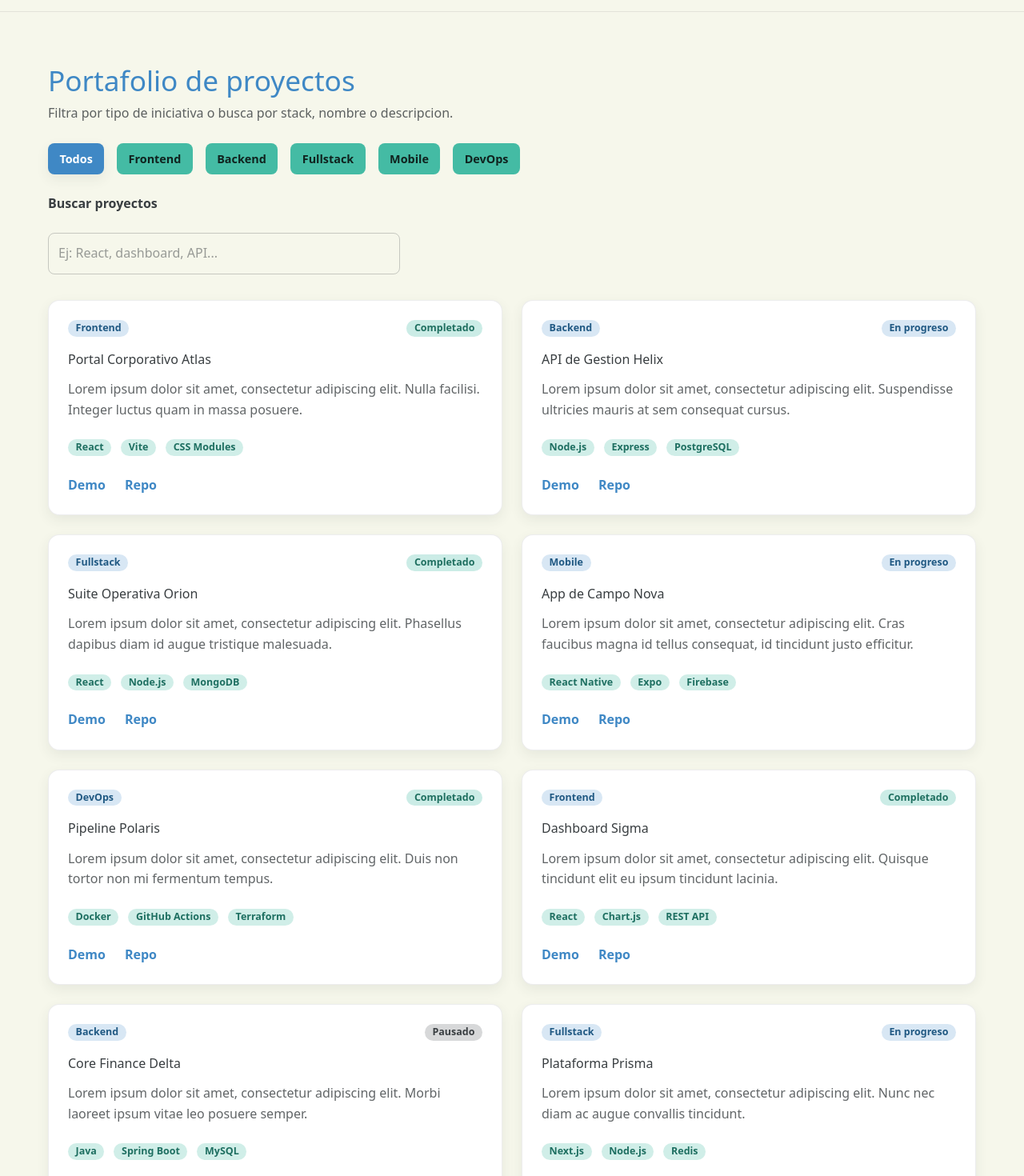
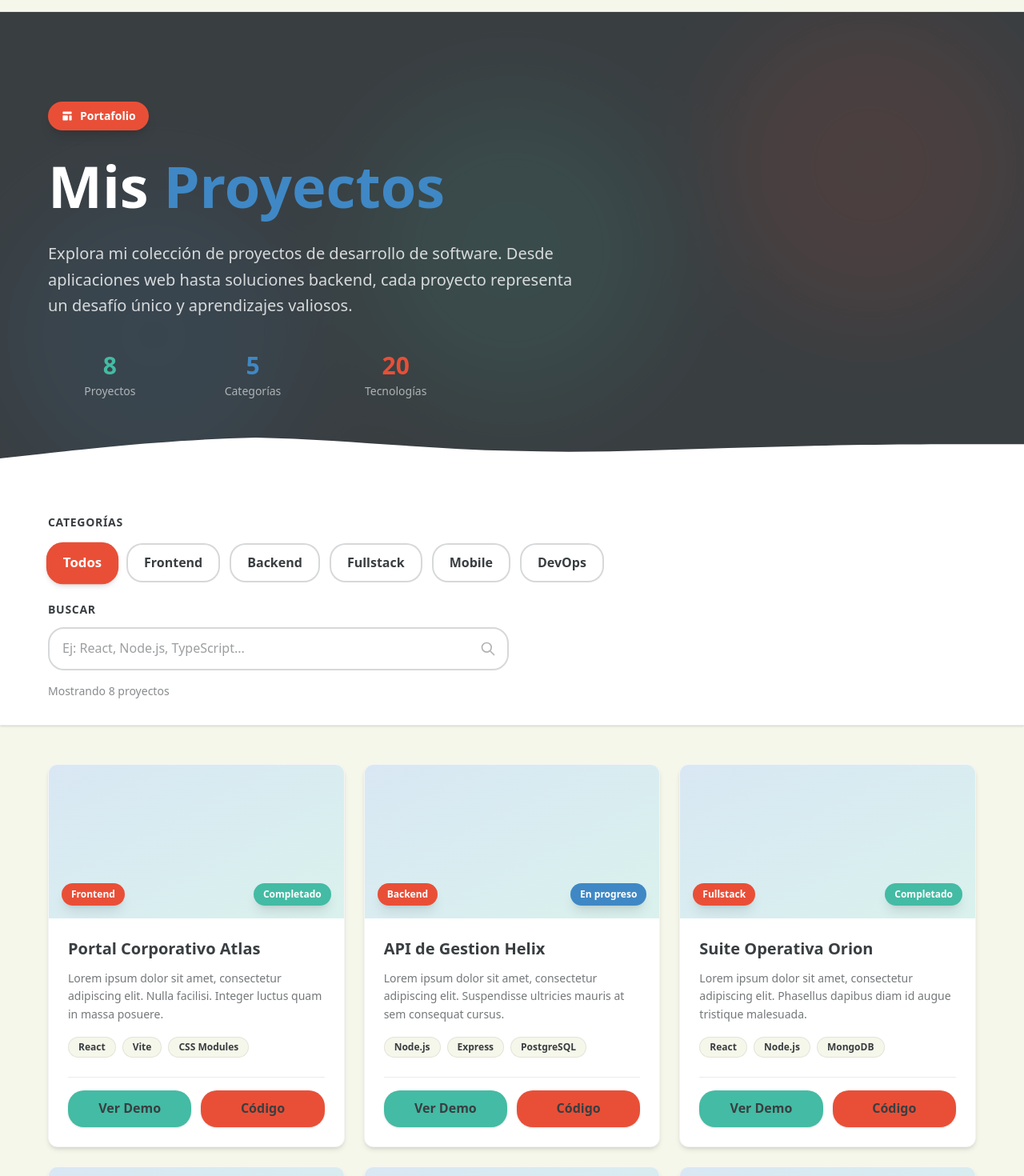
Before and after one commit to Jostero32/PaginaGrupalDAS, a React (Vite) app: page /proyecto in a window 1280 px wide. Shown: the part 60-1530 px from the top of the page at 80% size. Built offline with nearby package versions, Linux system fonts and the light colour scheme.

Commit message:
Se crea un nuevo diseño para la pagina proyectos

```diff
--- a/src/pages/Projects.jsx
+++ b/src/pages/Projects.jsx
@@ -1,8 +1,4 @@
 import { useMemo, useState } from "react";
-import Badge from "../components/ui/Badge";
-import Button from "../components/ui/Button";
-import Card from "../components/ui/Card";
-import SectionTitle from "../components/ui/SectionTitle";
 import { projects } from "../data/projects";
 import usePageMeta from "../routes/usePageMeta";
 
@@ -15,10 +11,10 @@ const categories = [
   "DevOps",
 ];
 
-function getStatusVariant(status) {
-  if (status === "Completado") return "success";
-  if (status === "En progreso") return "progress";
-  return "paused";
+function getStatusColor(status) {
+  if (status === "Completado") return "bg-[#44BBA4] text-white";
+  if (status === "En progreso") return "bg-[#3F88C5] text-white";
+  return "bg-[#393E41] text-white";
 }
 
 function Projects() {
@@ -47,103 +43,248 @@ function Projects() {
   }, [selectedCategory, query]);
 
   return (
-    <section className="page-section">
-      <div className="container">
-        <SectionTitle
-          title="Portafolio de proyectos"
-          subtitle="Filtra por tipo de iniciativa o busca por stack, nombre o descripcion."
+    <div className="min-h-screen bg-[#F6F7EB]">
+      {/* Hero Section */}
+      <section className="relative bg-[#393E41] text-white overflow-hidden">
+        {/* Decorative Background Elements */}
+        <div className="absolute inset-0 opacity-10">
+          <div className="absolute top-0 right-0 w-96 h-96 bg-[#E94F37] rounded-full blur-3xl"></div>
+          <div className="absolute bottom-0 left-0 w-96 h-96 bg-[#3F88C5] rounded-full blur-3xl"></div>
+          <div className="absolute top-1/2 left-1/2 -translate-x-1/2 -translate-y-1/2 w-96 h-96 bg-[#44BBA4] rounded-full blur-3xl"></div>
+        </div>
+
+        <div className="container relative z-10 py-20 md:py-28">
+          <div className="max-w-4xl">
+            {/* Badge */}
+            <div className="inline-flex items-center gap-2 bg-[#E94F37] text-white px-4 py-2 rounded-full text-sm font-bold mb-6 shadow-lg">
+              <svg className="w-4 h-4" fill="currentColor" viewBox="0 0 20 20">
+                <path d="M3 4a1 1 0 011-1h12a1 1 0 011 1v2a1 1 0 01-1 1H4a1 1 0 01-1-1V4zM3 10a1 1 0 011-1h6a1 1 0 011 1v6a1 1 0 01-1 1H4a1 1 0 01-1-1v-6zM14 9a1 1 0 00-1 1v6a1 1 0 001 1h2a1 1 0 001-1v-6a1 1 0 00-1-1h-2z" />
+              </svg>
+              Portafolio
+            </div>
+
+            {/* Title */}
+            <h1 className="text-5xl md:text-6xl lg:text-7xl font-extrabold mb-6 leading-tight">
+              Mis <span className="text-[#3F88C5]">Proyectos</span>
+            </h1>
+
+            {/* Description */}
+            <p className="text-lg md:text-xl text-white/80 max-w-2xl leading-relaxed">
+              Explora mi colección de proyectos de desarrollo de software. Desde
+              aplicaciones web hasta soluciones backend, cada proyecto
+              representa un desafío único y aprendizajes valiosos.
+            </p>
+
+            {/* Stats */}
+            <div className="mt-10 grid grid-cols-3 gap-6 max-w-lg">
+              <div className="text-center">
+                <div className="text-3xl font-bold text-[#44BBA4]">
+                  {projects.length}
+                </div>
+                <div className="text-sm text-white/60 mt-1">Proyectos</div>
+              </div>
+              <div className="text-center">
+                <div className="text-3xl font-bold text-[#3F88C5]">
+                  {categories.length - 1}
+                </div>
+                <div className="text-sm text-white/60 mt-1">Categorías</div>
+              </div>
+              <div className="text-center">
+                <div className="text-3xl font-bold text-[#E94F37]">
+                  {new Set(projects.flatMap((p) => p.stack)).size}
+                </div>
+                <div className="text-sm text-white/60 mt-1">Tecnologías</div>
+              </div>
+            </div>
+          </div>
+        </div>
+
+        {/* Bottom Wave */}
+        <div className="absolute bottom-0 left-0 right-0">
+          <svg
+            className="w-full h-12 md:h-16 text-white"
+            preserveAspectRatio="none"
+            viewBox="0 0 1440 54"
+            fill="none"
+            xmlns="http://www.w3.org/2000/svg"
+          >
+            <path
+              d="M0 22L60 17C120 12 240 2 360 0C480 2 600 12 720 14C840 17 960 12 1080 10C1200 7 1320 7 1380 7L1440 7V54H1380C1320 54 1200 54 1080 54C960 54 840 54 720 54C600 54 480 54 360 54C240 54 120 54 60 54H0V22Z"
+              fill="currentColor"
             />
+          </svg>
+        </div>
+      </section>
 
-        <div className="mb-8 grid gap-6">
+      {/* Filters Section */}
+      <section className="bg-white shadow-sm border-b border-[#393E41]/10">
+        <div className="container py-8">
+          {/* Category Filters */}
+          <div className="mb-6">
+            <h2 className="text-sm font-bold text-[#393E41] uppercase tracking-wider mb-4">
+              Categorías
+            </h2>
             <div
-            className="flex flex-wrap gap-4"
+              className="flex flex-wrap gap-3"
               role="group"
               aria-label="Filtrar proyectos por categoria"
             >
               {categories.map((category) => (
-              <Button
+                <button
                   key={category}
-                variant={
-                  selectedCategory === category ? "primary" : "secondary"
-                }
-                size="sm"
                   type="button"
                   onClick={() => setSelectedCategory(category)}
+                  className={`px-5 py-2.5 rounded-lg font-semibold transition-all duration-200 ${
+                    selectedCategory === category
+                      ? "bg-[#E94F37] text-white shadow-md scale-105"
+                      : "bg-white text-[#393E41] border-2 border-[#393E41]/20 hover:border-[#E94F37] hover:text-[#E94F37]"
+                  }`}
                 >
                   {category}
-              </Button>
+                </button>
               ))}
             </div>
+          </div>
 
-          <div className="grid gap-3 max-w-[440px]">
-            <label htmlFor="project-search" className="font-bold">
-              Buscar proyectos
+          {/* Search Bar */}
+          <div className="max-w-xl">
+            <label
+              htmlFor="project-search"
+              className="block text-sm font-bold text-[#393E41] uppercase tracking-wider mb-3"
+            >
+              Buscar
             </label>
+            <div className="relative">
               <input
                 id="project-search"
                 name="project-search"
                 type="search"
                 value={query}
                 onChange={(event) => setQuery(event.target.value)}
-              placeholder="Ej: React, dashboard, API..."
-              className="w-full border border-[rgba(57,62,65,0.25)] rounded-[var(--radius-sm)] px-3 py-3 font-[inherit]"
+                placeholder="Ej: React, Node.js, TypeScript..."
+                className="w-full px-4 py-3 pr-12 border-2 border-[#393E41]/20 rounded-lg focus:outline-none focus:border-[#3F88C5] focus:ring-2 focus:ring-[#3F88C5]/20 transition-all"
               />
+              <svg
+                className="absolute right-4 top-1/2 -translate-y-1/2 w-5 h-5 text-[#393E41]/40"
+                fill="none"
+                stroke="currentColor"
+                viewBox="0 0 24 24"
+              >
+                <path
+                  strokeLinecap="round"
+                  strokeLinejoin="round"
+                  strokeWidth={2}
+                  d="M21 21l-6-6m2-5a7 7 0 11-14 0 7 7 0 0114 0z"
+                />
+              </svg>
             </div>
           </div>
 
-        <div className="grid grid-cols-1 md:grid-cols-2 gap-6">
+          {/* Results Count */}
+          <p className="mt-4 text-sm text-[#393E41]/60">
+            Mostrando {filteredProjects.length}{" "}
+            {filteredProjects.length === 1 ? "proyecto" : "proyectos"}
+          </p>
+        </div>
+      </section>
+
+      {/* Projects Grid */}
+      <section className="py-12">
+        <div className="container">
+          {filteredProjects.length === 0 ? (
+            <div className="text-center py-16">
+              <svg
+                className="w-20 h-20 mx-auto mb-4 text-[#393E41]/20"
+                fill="none"
+                stroke="currentColor"
+                viewBox="0 0 24 24"
+              >
+                <path
+                  strokeLinecap="round"
+                  strokeLinejoin="round"
+                  strokeWidth={2}
+                  d="M9.172 16.172a4 4 0 015.656 0M9 10h.01M15 10h.01M21 12a9 9 0 11-18 0 9 9 0 0118 0z"
+                />
+              </svg>
+              <p className="text-xl font-semibold text-[#393E41] mb-2">
+                No se encontraron proyectos
+              </p>
+              <p className="text-[#393E41]/60">
+                Intenta con otros filtros o términos de búsqueda
+              </p>
+            </div>
+          ) : (
+            <div className="grid grid-cols-1 md:grid-cols-2 lg:grid-cols-3 gap-8">
               {filteredProjects.map((project) => (
-            <Card key={project.id}>
-              <div className="flex justify-between items-center gap-4">
-                <Badge variant="primary">{project.category}</Badge>
-                <Badge variant={getStatusVariant(project.status)}>
+                <article
+                  key={project.id}
+                  className="bg-white rounded-xl shadow-md hover:shadow-xl transition-all duration-300 overflow-hidden group border border-[#393E41]/5"
+                >
+                  {/* Project Image/Placeholder */}
+                  <div className="h-48 bg-gradient-to-br from-[#3F88C5]/20 to-[#44BBA4]/20 relative overflow-hidden">
+                    <div className="absolute inset-0 bg-gradient-to-br from-[#3F88C5] to-[#44BBA4] opacity-0 group-hover:opacity-10 transition-opacity duration-300" />
+                    <div className="absolute bottom-4 left-4 right-4 flex items-center justify-between">
+                      <span className="bg-[#E94F37] text-white text-xs font-bold px-3 py-1.5 rounded-full shadow-lg">
+                        {project.category}
+                      </span>
+                      <span
+                        className={`text-xs font-bold px-3 py-1.5 rounded-full shadow-lg ${getStatusColor(
+                          project.status,
+                        )}`}
+                      >
                         {project.status}
-                </Badge>
+                      </span>
+                    </div>
                   </div>
 
-              <h3 className="my-4 mb-3">{project.name}</h3>
-              <p className="muted">{project.description}</p>
+                  {/* Project Content */}
+                  <div className="p-6">
+                    <h3 className="text-xl font-bold text-[#393E41] mb-3 group-hover:text-[#3F88C5] transition-colors">
+                      {project.name}
+                    </h3>
+                    <p className="text-[#393E41]/70 text-sm leading-relaxed mb-4">
+                      {project.description}
+                    </p>
 
-              <div
-                className="flex flex-wrap gap-3 mt-6"
-                aria-label="Tecnologias"
+                    {/* Tech Stack */}
+                    <div className="flex flex-wrap gap-2 mb-6">
+                      {project.stack.map((tech) => (
+                        <span
+                          key={tech}
+                          className="text-xs font-semibold px-3 py-1 bg-[#F6F7EB] text-[#393E41] rounded-md border border-[#393E41]/10"
                         >
-                {project.stack.map((item) => (
-                  <Badge key={item} variant="secondary">
-                    {item}
-                  </Badge>
+                          {tech}
+                        </span>
                       ))}
                     </div>
 
-              <div className="mt-6 inline-flex gap-6">
+                    {/* Action Buttons */}
+                    <div className="flex gap-3 pt-4 border-t border-[#393E41]/10">
                       <a
-                  className="link-inline"
                         href={project.demoUrl}
                         target="_blank"
                         rel="noreferrer"
+                        className="flex-1 text-center px-4 py-2.5 bg-[#44BBA4] text-white font-semibold rounded-lg hover:bg-[#44BBA4]/90 transition-colors shadow-sm hover:shadow-md"
                       >
-                  Demo
+                        Ver Demo
                       </a>
                       <a
-                  className="link-inline"
                         href={project.repoUrl}
                         target="_blank"
                         rel="noreferrer"
+                        className="flex-1 text-center px-4 py-2.5 bg-[#E94F37] text-white font-semibold rounded-lg hover:bg-[#E94F37]/90 transition-colors shadow-sm hover:shadow-md"
                       >
-                  Repo
+                        Código
                       </a>
                     </div>
-            </Card>
+                  </div>
+                </article>
               ))}
             </div>
-
-        {filteredProjects.length === 0 && (
-          <p className="mt-8 font-semibold">
-            No se encontraron proyectos con ese criterio.
-          </p>
           )}
         </div>
       </section>
+    </div>
   );
 }
 
```
Lines whose indentation alone changed are shown as unchanged.
